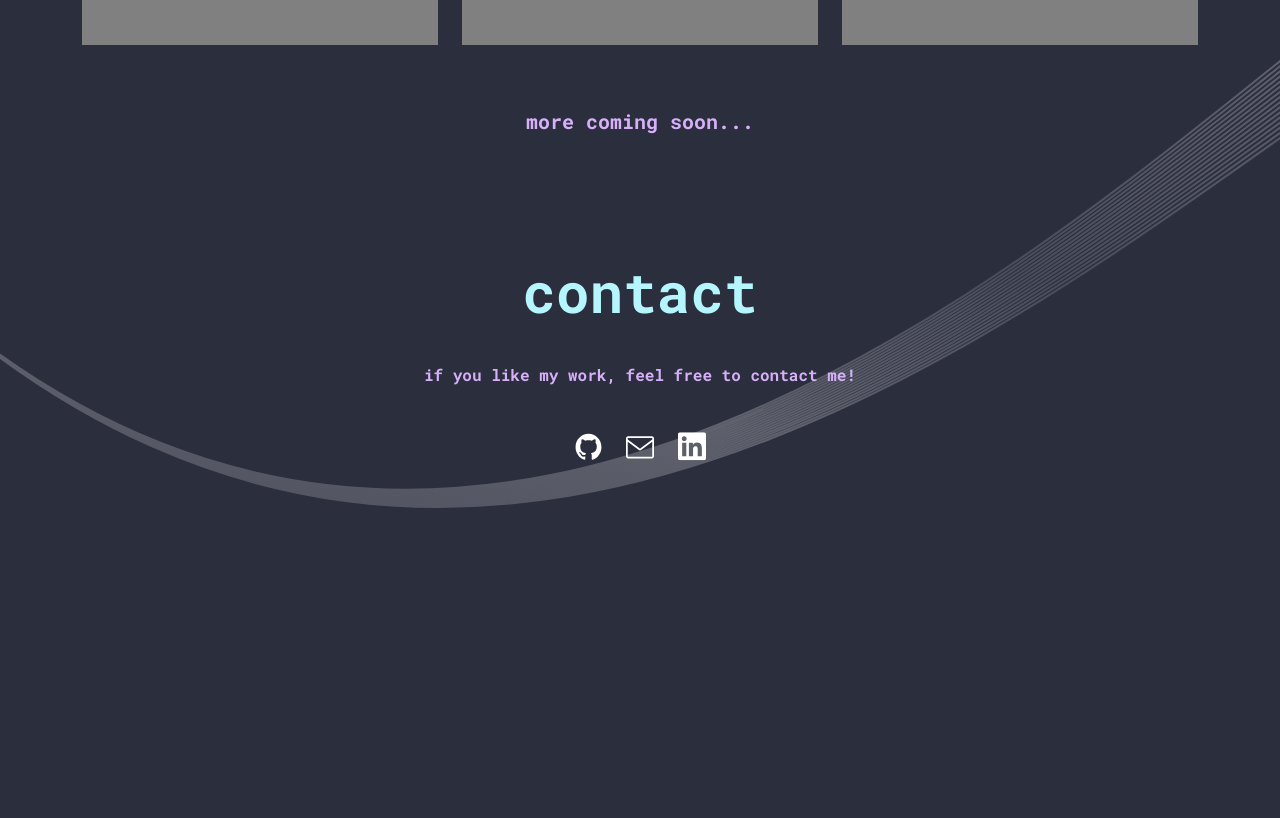
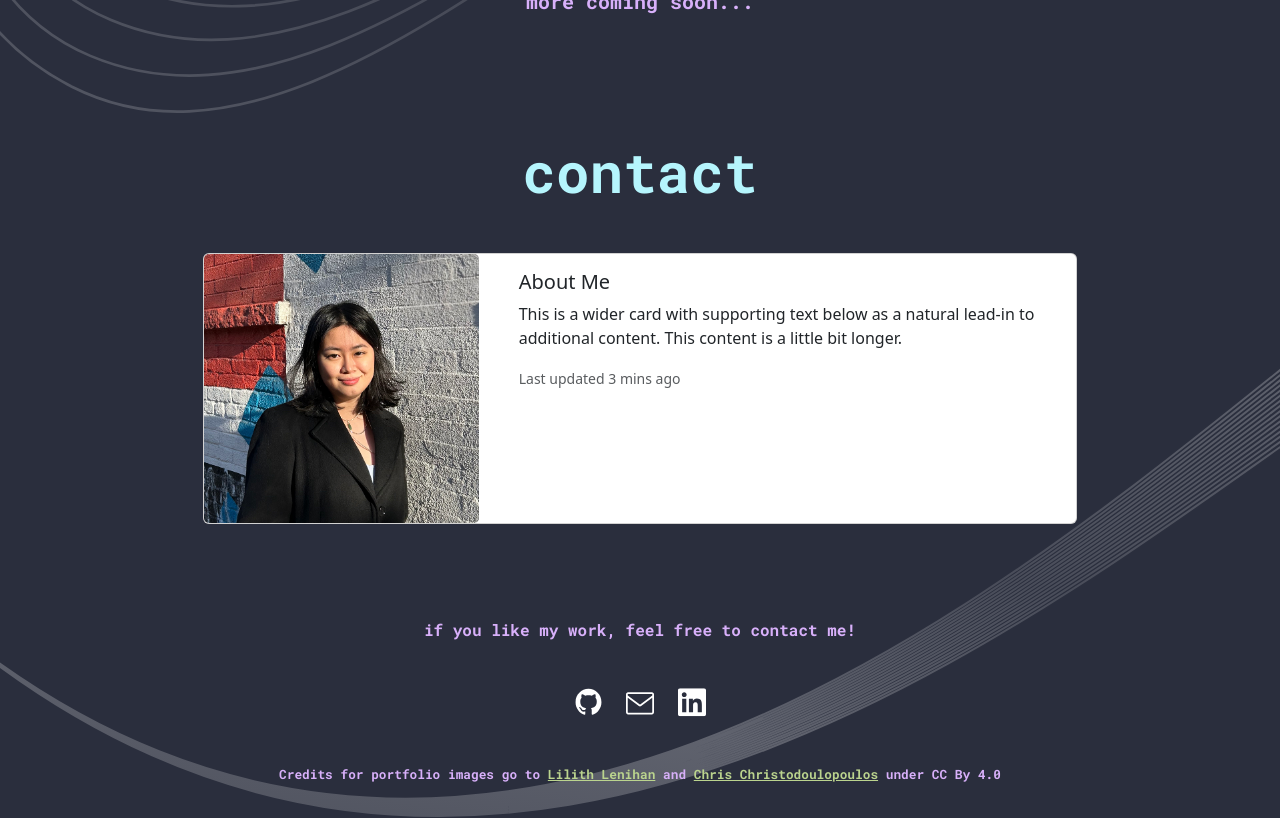
Before and after one commit to angelay1006/portfolio, a React (Create React App) app: page / in a window 1280 px wide. Shown: the part 1440-2258 px from the top of the page. Before the commit the page ends 1949 px from the top, so only its background shows below. Built offline with nearby package versions, Linux system fonts and the light colour scheme.

Commit message:
everything works so far

```diff
--- a/src/components/Contact.css
+++ b/src/components/Contact.css
@@ -1,13 +1,30 @@
-.display-4.text-center.mb-2 {
+
+
+.display-4.text-center.mb-5 {
     font-family: 'Roboto Mono', monospace;
     color: #B5F5FD;
     font-weight: bold;
 }
 
 
-
-h6.text-center.mb-5 {
+h6.text-center.mt-5.mb-5 {
     font-family: 'Roboto Mono', monospace;
     font-weight: bold;
     color: #D8B0FA;
 }
+
+.card.mb-5 {
+    width: 80%;
+}
+
+.container-fluid {
+    height: 85vh;
+}
+
+/* credits for portfolio image */
+.text-center.mt-5.credits {
+    font-family: 'Roboto Mono', monospace;
+    font-weight: bold;
+    color: #D8B0FA;
+    font-size: 0.8em;
+}
--- a/src/components/Contact.jsx
+++ b/src/components/Contact.jsx
@@ -4,30 +4,57 @@ import './Contact.css';
 import github from '../assets/github.svg';
 import mail from '../assets/mail.svg';
 import linkedin from '../assets/linkedin.svg';
+import profile from '../assets/profile.jpg';
 
 
 const Contact = () => {
     return (
         <div className="container-fluid">
-            <h2 className="display-4 text-center mb-4">contact</h2>
-            <h6 className="h6 text-center mb-5"> if you like my work, feel free to contact me!</h6>
-            <div className="row justify-content-center pb-5">
+            <h2 className="display-4 text-center mb-5">contact</h2>
+
+            {/* row for card https://getbootstrap.com/docs/4.3/components/card/#horizontal */}
+            <div className="d-flex justify-content-center mb-5">
+            <div class="card mb-5">
+                <div class="row no-gutters">
+                    <div class="col-md-4">
+                        <img src={profile} class="card-img" alt="profile of author"/>
+                    </div>
+                    <div class="col-md-8">
+                        <div class="card-body">
+                            <h5 class="card-title"> About Me </h5>
+                            <p class="card-text">This is a wider card with supporting text below as a natural lead-in to additional content. This content is a little bit longer.</p>
+                            <p class="card-text"><small class="text-muted">Last updated 3 mins ago</small></p>
+                        </div>
+                    </div>
+                </div>
+            </div>
+            </div>
+
+            <h6 className="h6 text-center mt-5 mb-5"> if you like my work, feel free to contact me!</h6>
+
+            {/* row for contact icons */}
+            <div className="row justify-content-center">
                 <div className="col-auto d-flex align-items-center justify-content-center">
-                    <a href="https://github.com/angelay1006" className="contact-github">
+                    <a href="https://github.com/angelay1006" target="_blank" className="contact-github">
                         <img src={github} alt="GitHub logo" className="mr-2"/>
                     </a>
                 </div>
                 <div className="col-auto d-flex align-items-center justify-content-center">
-                    <a href="mailto:angela1006yeung@gmail.com" className="contact-email">
+                    <a href="mailto:angela1006yeung@gmail.com" target="_blank" className="contact-email">
                         <img src={mail} alt="Email logo" className="mr-2"/>
                     </a>
                 </div>
                 <div className="col-auto d-flex align-items-center justify-content-center">
-                    <a href="https://www.linkedin.com/in/angela-yeung-203134205/" className="contact-linkedin">
+                    <a href="https://www.linkedin.com/in/angela-yeung-203134205/" target="_blank" className="contact-linkedin">
                         <img src={linkedin} alt="LinkedIn logo" className="mr-2"/>
                     </a>
                 </div>
             </div>
+
+            <p className="text-center mt-5 credits">
+                Credits for portfolio images go to{' '}
+                <a href="https://www.figma.com/@lilith_lenihan" target="_blank" rel="noopener noreferrer" style={{ color: '#BBD48E'}} >Lilith Lenihan</a> and{''}  <a href="https://www.figma.com/@mooodswings" target="_blank" rel="noopener noreferrer" style={{ color: '#BBD48E'}}>Chris Christodoulopoulos</a> {' under CC By 4.0'}
+            </p>
         </div>
     );
 }
--- a/src/components/Projects.css
+++ b/src/components/Projects.css
@@ -21,5 +21,5 @@
 }
 
 .projects-container {
-    height: 100vh;
+    min-height: 100vh;
 }
--- a/src/pages/Main.jsx
+++ b/src/pages/Main.jsx
@@ -14,7 +14,7 @@ const Main = () => {
             let section = location.hash.replace('#', '');
             scroller.scrollTo(
                 section,
-                {duration: 400, delay: 0}
+                {duration: 400, delay: 0, offset:-100}
             );
         }
     }, [location]);
```
Also changed, not shown: src/assets/profile.jpg (added).
